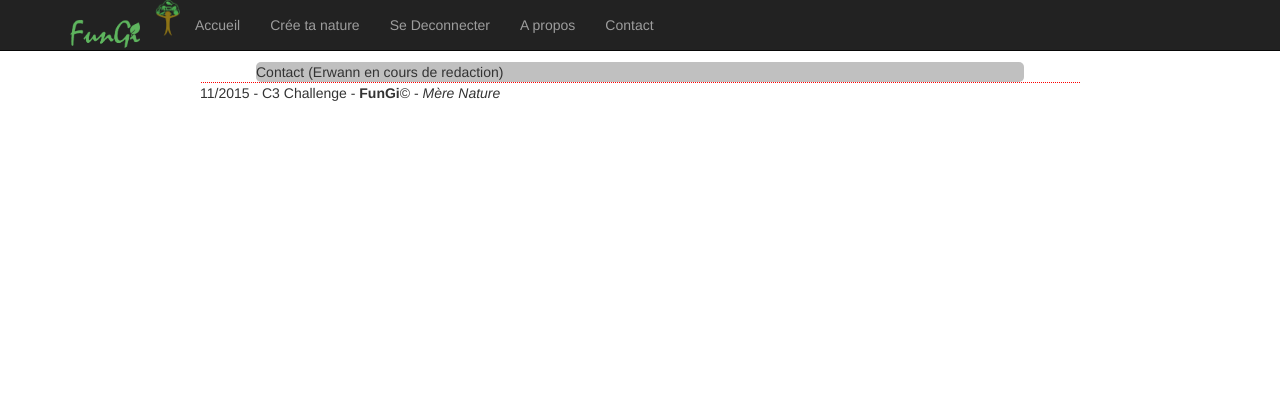
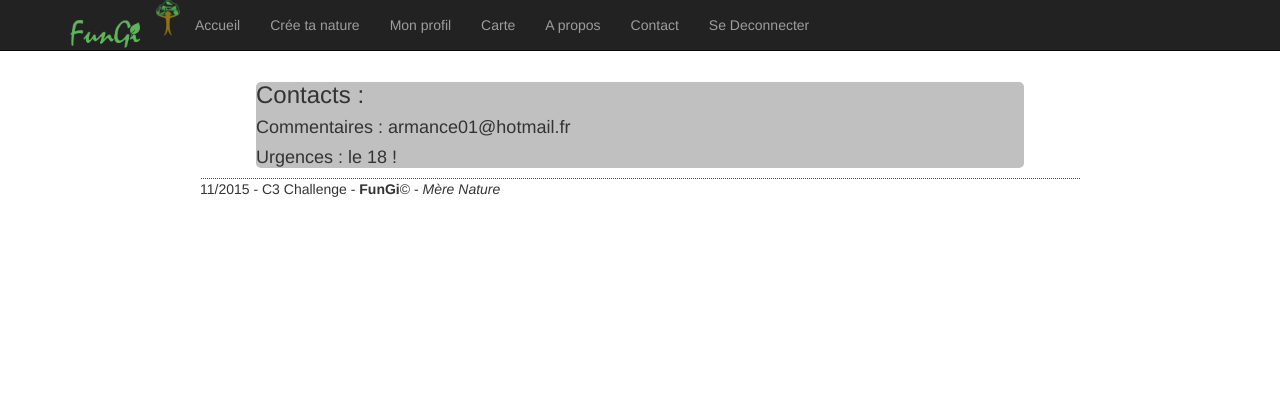
Before and after one commit to mayoule/mereNature, a PHP site: page /arbre/contact.php in a window 1280 px wide. Shown: the top 420 px of the page. Run offline with PHP 8.4, Linux system fonts and the light colour scheme; the visitor is signed in with stand-in values (Sample User, id 1); some web fonts are replaced.

Commit message:
Petite modif de dernière minutes

```diff
--- a/php/apropos.php
+++ b/php/apropos.php
@@ -1,5 +1,5 @@
 <?php include("doctype.php")?>
-        <title>A propos de nous
+        <title>Contact
         </title>
     </head>
     <body>
--- a/php/contact.php
+++ b/php/contact.php
@@ -13,7 +13,12 @@
 
 
         <div id="main">
-		Contact (Erwann en cours de redaction)
+		<h3>Contacts : </h3>
+
+         <h4>Commentaires : armance01@hotmail.fr</h4>
+
+         <h4>Urgences : le 18 !</h4>
+
         </div>
         <?php include("footer.php");?>
     </body>
--- a/php/head.php
+++ b/php/head.php
@@ -15,6 +15,17 @@
           <ul class="nav navbar-nav">
             <li><a href="./index.php">Accueil</a></li>
             <li><a href="./cree_ta_nature.php">Crée ta nature</a></li>
+
+
+      <?php
+      if (isset($_SESSION["login"])) {
+
+        echo '<li><a href="./profil.php">Mon profil</a></li>';
+        echo '<li><a href="./leaflet.php">Carte</a></li>';
+       } ?>
+			<li><a href="./apropos.php">A propos</a></li>
+            <li><a href="./contact.php">Contact</a></li>
+
         <?php
       if (!isset($_SESSION["login"])) {
       ?>
@@ -28,9 +39,6 @@
       }
       ?>
 
-			<li><a href="./apropos.php">A propos</a></li>
-            <li><a href="./contact.php">Contact</a></li>
-
           </ul>
         </div><!--/.nav-collapse -->
       </div>
--- a/php/leaflet.php
+++ b/php/leaflet.php
@@ -1,5 +1,5 @@
 <?php include("doctype.php")?>
-        <title>Nouvelle Page
+        <title>Carte
         </title>
 
  <link rel="stylesheet" href="http://cdn.leafletjs.com/leaflet/v0.7.7/leaflet.css" />
@@ -10,7 +10,6 @@
         <?php include("head.php"); ?>
         <?php include("menu.php"); ?>
 		<?php include("pub.php"); ?>
-		<?php include("onglet.php"); ?>
 
 		<div id="map"></div>
         <div id="main">
--- a/php/profil.php
+++ b/php/profil.php
@@ -44,7 +44,8 @@
 		<br>
 		<fieldset>
 		<legend>Mes compétences : </legend>
-		Intitulé : <?php echo $rowIdentiteCompetences["nom"]?>
+		<p>Mes compétences actuelles : <?php echo $rowIdentiteCompetences["nom"]?></p>
+		<br/>
 		<?php if (!isset($_GET['id_in'])) {?>
 		 <a href="ajouterCompetence.php"><button type="button" class="btn btn-success">Ajouter une compétence à mon profil</button></a>
 			<?php
```
Lines whose indentation alone changed are shown as unchanged.
